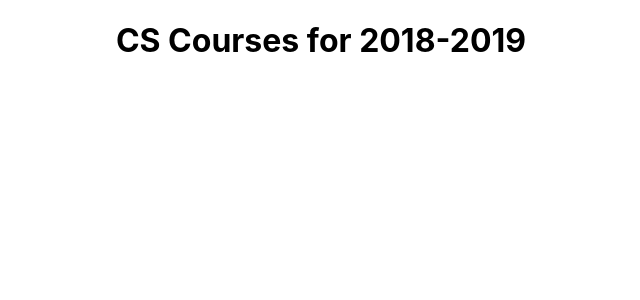
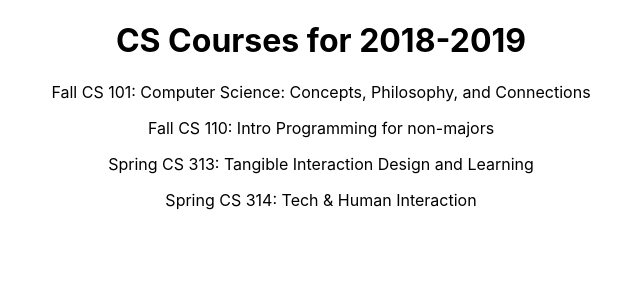
Before and after one commit to panasheMuriro/react-tutorial, a React (Vite) app: page / in a window 1280 px wide. Shown: the top 300 px of the page, without its empty margins (319-959 px from the left). Built offline with nearby package versions, Linux system fonts and the light colour scheme.

Commit message:
Show list of courses

```diff
--- a/src/App.jsx
+++ b/src/App.jsx
@@ -1,15 +1,48 @@
 import { useState } from "react";
 import logo from "./logo.svg";
 import "./App.css";
+import Banner from "./components/Banner";
+import CourseList from "./components/CourseList";
 
 const App = () => {
+
   const schedule = {
-    title: "CS Courses for 2018-2019",
+    "title": "CS Courses for 2018-2019",
+    "courses": {
+      "F101" : {
+        "term": "Fall",
+        "number": "101",
+        "meets" : "MWF 11:00-11:50",
+        "title" : "Computer Science: Concepts, Philosophy, and Connections"
+      },
+      "F110" : {
+        "term": "Fall",
+        "number": "110",
+        "meets" : "MWF 10:00-10:50",
+        "title" : "Intro Programming for non-majors"
+      },
+      "S313" : {
+        "term": "Spring",
+        "number": "313",
+        "meets" : "TuTh 15:30-16:50",
+        "title" : "Tangible Interaction Design and Learning"
+      },
+      "S314" : {
+        "term": "Spring",
+        "number": "314",
+        "meets" : "TuTh 9:30-10:50",
+        "title" : "Tech & Human Interaction"
+      }
+    }
   };
+
+  let courseList = Object.values(schedule.courses);
+
 
   return (
     <div className="App">
-      <h1>{schedule.title}</h1>
+     <Banner title={schedule.title}/>
+     <CourseList courseList={courseList}/>
     </div>
   );
 };
--- /dev/null
+++ b/src/components/Banner.jsx
@@ -0,0 +1,7 @@
+import React from 'react';
+
+export default function Banner({title}) {
+  return (
+    <h1>{title}</h1>
+  );
+}
--- /dev/null
+++ b/src/components/CourseList.jsx
@@ -0,0 +1,11 @@
+import React from 'react';
+
+export default function CourseList({courseList}) {
+  return (
+    <div>
+        {courseList.map(x=>
+        <p>{x.term} CS {x.number}: {x.title}</p>
+        )}
+    </div>
+  );
+}
```
